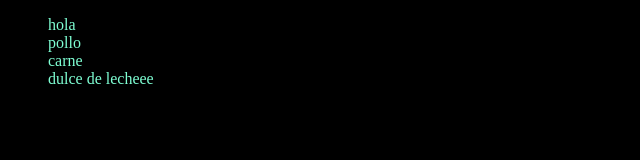
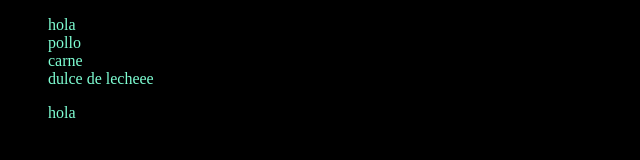
Before and after one commit to Agosvocero/desafio, a plain HTML site: page index.html in a window 1280 px wide. Shown: the full height of the page, 0-640 px from the left. Drawn offline with Linux system fonts and the light colour scheme.

Commit message:
agrego footer

```diff
--- a/index.html
+++ b/index.html
@@ -21,5 +21,10 @@
 </nav>
 
     </header>
+    <footer>
+        <ul>
+            <li>hola</li>
+        </ul>
+    </footer>
 </body>
 </html>
```
